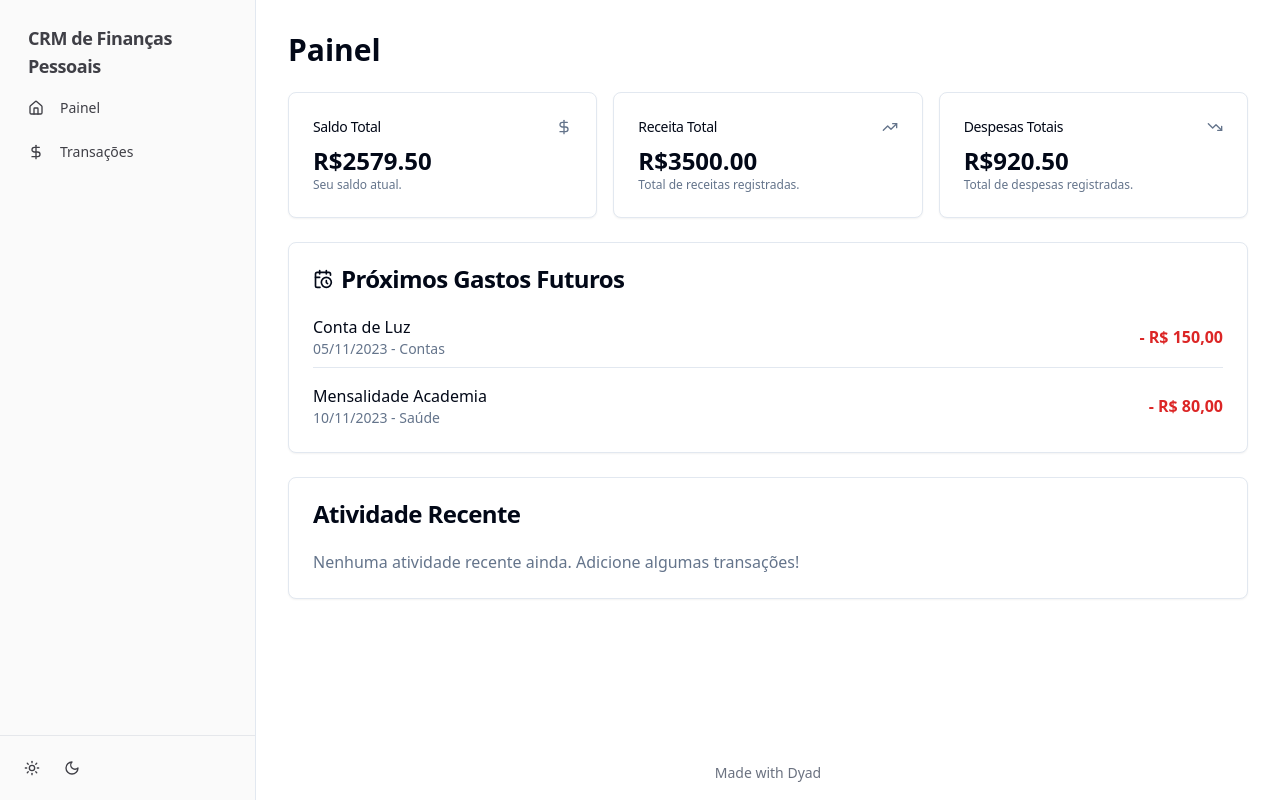
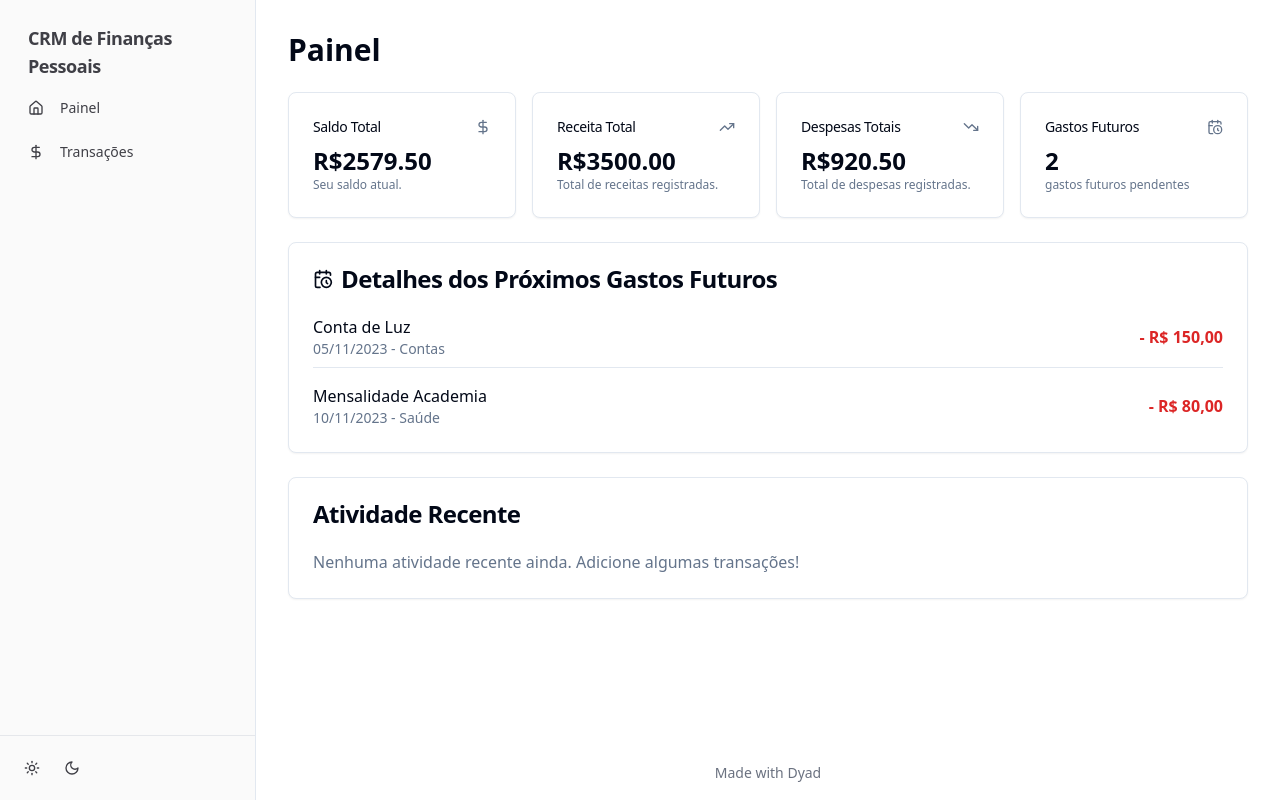
Before and after one commit to andriazlealneto-byte/CRM-finan-as, a React (Vite) app: page / in a window 1280 px wide. Built offline with nearby package versions, Linux system fonts and the light colour scheme.

Commit message:
[dyad] wrote 1 file(s)

```diff
--- a/src/pages/Index.tsx
+++ b/src/pages/Index.tsx
@@ -14,7 +14,7 @@ const Index = () => {
     <div className="space-y-6">
       <h1 className="text-3xl font-bold">Painel</h1>
 
-      <div className="grid gap-4 md:grid-cols-2 lg:grid-cols-3">
+      <div className="grid gap-4 md:grid-cols-2 lg:grid-cols-4"> {/* Changed to lg:grid-cols-4 to accommodate the new card */}
         <Card>
           <CardHeader className="flex flex-row items-center justify-between space-y-0 pb-2">
             <CardTitle className="text-sm font-medium">Saldo Total</CardTitle>
@@ -53,13 +53,27 @@ const Index = () => {
             </p>
           </CardContent>
         </Card>
+
+        {/* Novo Card para o resumo de Gastos Futuros */}
+        <Card>
+          <CardHeader className="flex flex-row items-center justify-between space-y-0 pb-2">
+            <CardTitle className="text-sm font-medium">Gastos Futuros</CardTitle>
+            <CalendarClock className="h-4 w-4 text-muted-foreground" />
+          </CardHeader>
+          <CardContent>
+            <div className="text-2xl font-bold">{futureExpenses.length}</div>
+            <p className="text-xs text-muted-foreground">
+              {futureExpenses.length === 1 ? "gasto futuro pendente" : "gastos futuros pendentes"}
+            </p>
+          </CardContent>
+        </Card>
       </div>
 
       <Card>
         <CardHeader>
           <CardTitle className="flex items-center">
             <CalendarClock className="mr-2 h-5 w-5" />
-            Próximos Gastos Futuros
+            Detalhes dos Próximos Gastos Futuros
           </CardTitle>
         </CardHeader>
         <CardContent>
```
